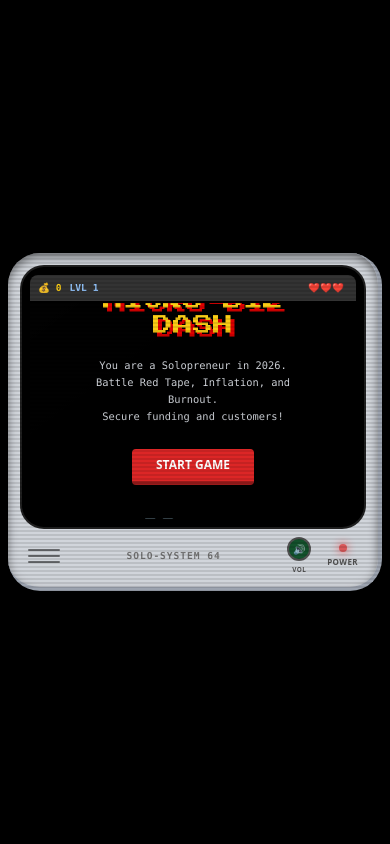
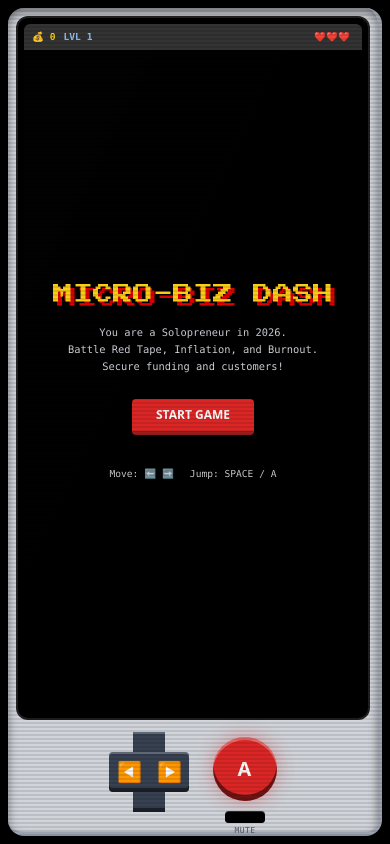
Before and after one commit to prenticeventures/micro-biz-dash, a React (Vite) app: page / in a window 390 px wide. Built offline with nearby package versions, Linux system fonts and the light colour scheme.

Commit message:
Simplify mobile detection - prioritize touch capability over screen size

```diff
--- a/App.tsx
+++ b/App.tsx
@@ -31,23 +31,37 @@ const App: React.FC = () => {
     }
   }, []);
 
-  // Detect mobile device
+  // Detect mobile device - simplified and more aggressive
   useEffect(() => {
     const checkMobile = () => {
-      // Check user agent - more comprehensive patterns
+      // Check user agent
       const userAgent = navigator.userAgent || navigator.vendor || (window as any).opera || '';
       const isMobileUserAgent = /iPhone|iPad|iPod|Android|webOS|BlackBerry|IEMobile|Opera Mini|Mobile|mobile|CriOS|FxiOS|EdgiOS/i.test(userAgent);
 
-      // Check for touch capability
+      // Check for touch capability - primary indicator for mobile
       const hasTouch = 'ontouchstart' in window ||
                        (navigator.maxTouchPoints && navigator.maxTouchPoints > 0) ||
                        ((navigator as any).msMaxTouchPoints && (navigator as any).msMaxTouchPoints > 0);
 
-      // Check screen size - be more permissive (up to 1024px for tablets)
+      // Check screen size
       const isSmallScreen = window.innerWidth <= 1024;
 
-      // Check if it's a mobile device - prioritize user agent, fallback to touch + screen size
-      const isMobileDevice = isMobileUserAgent || (isSmallScreen && hasTouch);
+      // Simplified: prioritize touch capability - if it has touch, it's mobile
+      // Also check user agent as backup
+      // Screen size is less important since modern phones can have large screens
+      const isMobileDevice = hasTouch || isMobileUserAgent || isSmallScreen;
+
+      // Debug logging
+      console.log('Mobile Detection Debug:', {
+        userAgent: userAgent.substring(0, 100),
+        isMobileUserAgent,
+        hasTouch,
+        isSmallScreen,
+        windowWidth: window.innerWidth,
+        maxTouchPoints: navigator.maxTouchPoints,
+        isMobileDevice,
+        result: isMobileDevice ? 'MOBILE' : 'DESKTOP'
+      });
 
       setIsMobile(isMobileDevice);
     };
@@ -55,7 +69,7 @@ const App: React.FC = () => {
     // Check immediately
     checkMobile();
 
-    // Also check on load (in case user agent isn't ready)
+    // Also check on load
     if (document.readyState === 'complete') {
       checkMobile();
     } else {
```
